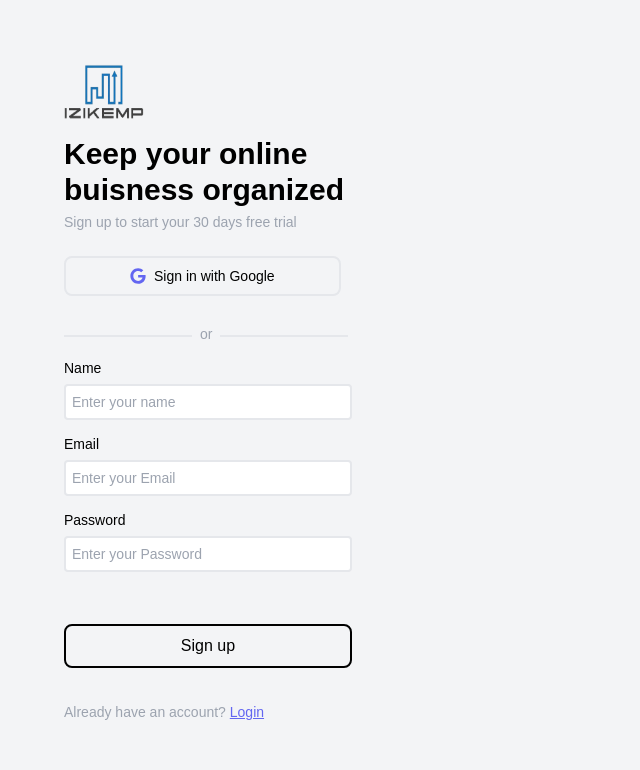
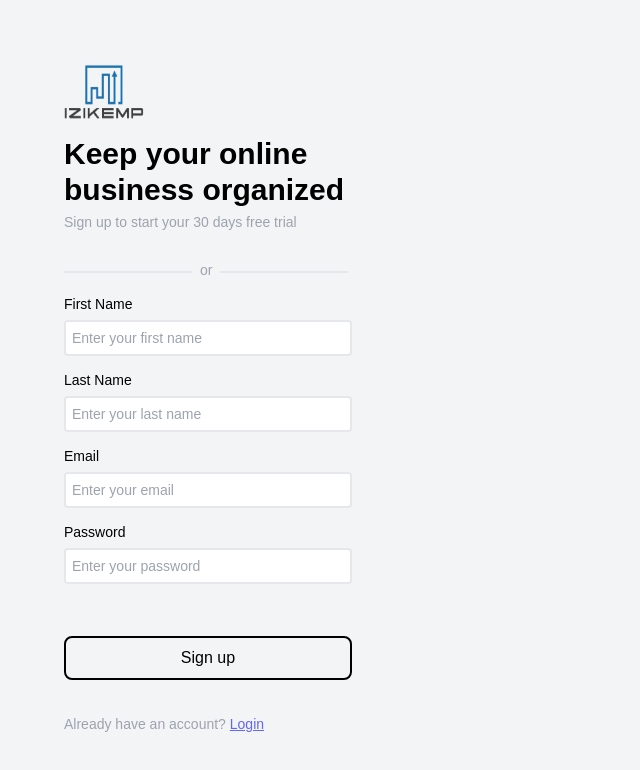
Before and after one commit to Snipbyte/report, a Next.js app: page /components/signUp/formSection in a window 1280 px wide. Shown: the top 770 px of the page, without its empty margins (0-640 px from the left). Built offline with nearby package versions, Linux system fonts and the light colour scheme.

Commit message:
auth api's

```diff
--- a/package.json
+++ b/package.json
@@ -10,6 +10,7 @@
   },
   "dependencies": {
     "apexcharts": "^3.52.0",
+    "axios": "^1.7.7",
     "bcryptjs": "^2.4.3",
     "dotenv": "^16.4.5",
     "framer-motion": "^11.3.31",
@@ -19,6 +20,7 @@
     "react": "^18",
     "react-apexcharts": "^1.4.1",
     "react-dom": "^18",
+    "react-hook-form": "^7.53.0",
     "react-icons": "^5.3.0",
     "stripe": "^16.10.0"
   },
--- a/src/app/components/generateReportForm/page.js
+++ b/src/app/components/generateReportForm/page.js
@@ -82,10 +82,12 @@ const GenerateReportForm = () => {
     };
 
     try {
+      const token = localStorage.getItem("userToken");
       const response = await fetch("/api/generatebusinessplan", {
         method: "POST",
         headers: {
           "Content-Type": "application/json",
+          "Authorization": `Bearer ${token}`,
         },
         body: JSON.stringify(dataToSubmit),
       });
@@ -171,7 +173,7 @@ const GenerateReportForm = () => {
             className="mt-1 block w-full rounded-md shadow-sm focus:border-indigo-500 focus:ring-indigo-500 sm:text-sm p-4 border border-gray-400"
           />
           <label className="block text-sm font-medium text-gray-700 mt-4">
-            Expected Monthly Sales Quantity
+            Expected Yearly Sales Quantity
           </label>
           <input
             type="number"
@@ -196,7 +198,7 @@ const GenerateReportForm = () => {
         <div className="mb-4">
           <h2 className="text-lg font-semibold">Costs</h2>
           <label className="block text-sm font-medium text-gray-700">
-            Monthly Fixed Costs
+            Yearly Fixed Costs
           </label>
           <input
             type="number"
--- a/src/app/components/login/formSection/page.js
+++ b/src/app/components/login/formSection/page.js
@@ -1,29 +1,63 @@
+"use client";
 import Image from "next/image";
 import Link from "next/link";
-import React from "react";
-import { FaGoogle } from "react-icons/fa";
+import React, { useState } from "react";
+import { useForm } from "react-hook-form";
+import axios from "axios";
+import { useRouter } from "next/navigation";
+
 const FormSection = () => {
+  // Manage form state and errors
+  const {
+    register,
+    handleSubmit,
+    formState: { errors },
+  } = useForm();
+  const [loading, setLoading] = useState(false);
+  const router = useRouter();
+
+  // Handle form submission
+  const onSubmit = async (data) => {
+    setLoading(true); // Set loading to true
+    try {
+      const response = await axios.post("/api/user/login", data);
+      alert(response.data.message);
+      setLoading(false);
+      localStorage.setItem("userToken",response.data.token);
+      router.push("/user/dashboard");
+    } catch (error) {
+      console.error("Login error:", error);
+      alert(error.response?.data?.message || "Login failed");
+      setLoading(false);
+    }
+  };
+
   return (
     <div className="md:w-1/2 w-full bg-lightCard  md:p-16 p-10">
       <Link href="/">
-        <Image className='w-20 h-14 mb-4' src="/images/logo.png" width={1000} height={1000} alt="Logo" />
+        <Image
+          className="w-20 h-14 mb-4"
+          src="/images/logo.png"
+          width={1000}
+          height={1000}
+          alt="Logo"
+        />
       </Link>
       <h2 className="text-3xl font-bold">
         Keep your online <br />
-        buisness organized
+        business organized
       </h2>
       <p className="text-sm text-paraColor mt-1">
         Sign up to start your 30 days free trial
       </p>
-      <div className="flex items-center gap-2 border-2 w-fit px-16 py-2 rounded-lg mt-6">
-        <FaGoogle className="text-btnColor" />
-        <p className="text-sm">Sign in with Google</p>
-      </div>
+
       <div className="flex items-center gap-2">
         <div className="border mt-8 w-32"></div>
         <p className="text-sm mt-7 text-paraColor">or</p>
         <div className="border mt-8 w-32"></div>
       </div>
+
+      <form onSubmit={handleSubmit(onSubmit)}>
         <div className="mt-3">
           <label className="text-sm">Email</label>
           <br />
@@ -31,8 +65,19 @@ const FormSection = () => {
             type="email"
             placeholder="Enter your Email"
             className="text-sm outline-none w-72 border-2 rounded p-1.5 mt-1"
+            {...register("email", {
+              required: "Email is required",
+              pattern: {
+                value: /^[^\s@]+@[^\s@]+\.[^\s@]+$/,
+                message: "Enter a valid email address",
+              },
+            })}
           />
+          {errors.email && (
+            <p className="text-red-600 text-sm">{errors.email.message}</p>
+          )}
         </div>
+
         <div className="mt-3">
           <label className="text-sm">Password</label>
           <br />
@@ -40,12 +85,38 @@ const FormSection = () => {
             type="password"
             placeholder="Enter your Password"
             className="text-sm outline-none w-72 border-2 rounded p-1.5 mt-1"
+            {...register("password", {
+              required: "Password is required",
+              minLength: {
+                value: 6,
+                message: "Password must be at least 6 characters long",
+              },
+            })}
           />
+          {errors.password && (
+            <p className="text-red-600 text-sm">{errors.password.message}</p>
+          )}
         </div>
+
         <div className="mt-5">
-        <button className="text-black border-2 w-72 p-2 my-8 rounded-lg border-black hover:text-white hover:bg-black duration-700">Login</button>
+          <button
+            type="submit"
+            disabled={loading} // Disable button when loading
+            className={`text-black border-2 w-72 p-2 my-8 rounded-lg border-black duration-700 ${
+              loading ? "bg-gray-400" : "hover:text-white hover:bg-black"
+            }`}
+          >
+            {loading ? "Please wait..." : "Login"}
+          </button>
         </div>
-      <Link href="signup" className="text-sm my-2 text-paraColor">Dont't have an account? <span className="text-btnColor underline hover:text-hoverBtnColor">Signup</span></Link>
+      </form>
+
+      <Link href="signup" className="text-sm my-2 text-paraColor">
+        Don't have an account?{" "}
+        <span className="text-btnColor underline hover:text-hoverBtnColor">
+          Signup
+        </span>
+      </Link>
     </div>
   );
 };
--- a/src/app/components/signUp/formSection/page.js
+++ b/src/app/components/signUp/formSection/page.js
@@ -1,64 +1,167 @@
-import Image from 'next/image'
-import Link from 'next/link'
-import React from 'react'
-import { FaGoogle } from 'react-icons/fa'
+"use client";
+import Image from "next/image";
+import Link from "next/link";
+import React, { useState } from "react";
+import { useForm } from "react-hook-form";
+import axios from "axios";
+import { useRouter } from "next/navigation";
 
 const FormSection = () => {
+  const {
+    register,
+    handleSubmit,
+    formState: { errors },
+    reset,
+  } = useForm();
+  const router = useRouter();
+  const [isSubmitting, setIsSubmitting] = useState(false); // New state to handle button state
+
+  const onSubmit = async (data) => {
+    setIsSubmitting(true); // Disable button and show loading text
+    try {
+      const response = await axios.post("/api/user/register", data);
+      alert(response.data.message);
+      reset(); // Reset form after successful registration
+      router.push("/login");
+    } catch (error) {
+      console.error("Error registering user:", error);
+      alert(error.response?.data?.message || "Failed to register user");
+    } finally {
+      setIsSubmitting(false); // Re-enable the button
+    }
+  };
+
   return (
-    <div className="md:w-1/2 w-full bg-lightCard  md:p-16 p-10">
+    <div className="md:w-1/2 w-full bg-lightCard md:p-16 p-10">
       <Link href="/">
-        <Image className='w-20 h-14 mb-4' src="/images/logo.png" width={1000} height={1000} alt="Logo" />
+        <Image
+          className="w-20 h-14 mb-4"
+          src="/images/logo.png"
+          width={1000}
+          height={1000}
+          alt="Logo"
+        />
       </Link>
       <h2 className="text-3xl font-bold">
         Keep your online <br />
-        buisness organized
+        business organized
       </h2>
       <p className="text-sm text-paraColor mt-1">
         Sign up to start your 30 days free trial
       </p>
-      <div className="flex items-center gap-2 border-2 w-fit px-16 py-2 rounded-lg mt-6">
-        <FaGoogle className="text-btnColor" />
-        <p className="text-sm">Sign in with Google</p>
-      </div>
       <div className="flex items-center gap-2">
         <div className="border mt-8 w-32"></div>
         <p className="text-sm mt-7 text-paraColor">or</p>
         <div className="border mt-8 w-32"></div>
       </div>
+
+      <form onSubmit={handleSubmit(onSubmit)}>
+        {/* First Name Input */}
         <div className="mt-3">
-        <label className="text-sm">Name</label>
+          <label className="text-sm">First Name</label>
           <br />
           <input
             type="text"
-          placeholder="Enter your name"
+            placeholder="Enter your first name"
             className="text-sm outline-none w-72 border-2 rounded p-1.5 mt-1"
+            {...register("firstname", {
+              required: "First name is required",
+              minLength: {
+                value: 2,
+                message: "Name should be at least 2 characters",
+              },
+            })}
           />
+          {errors.firstname && (
+            <p className="text-red-600 text-sm">{errors.firstname.message}</p>
+          )}
         </div>
+
+        {/* Last Name Input */}
+        <div className="mt-3">
+          <label className="text-sm">Last Name</label>
+          <br />
+          <input
+            type="text"
+            placeholder="Enter your last name"
+            className="text-sm outline-none w-72 border-2 rounded p-1.5 mt-1"
+            {...register("lastname", {
+              required: "Last name is required",
+              minLength: {
+                value: 2,
+                message: "Name should be at least 2 characters",
+              },
+            })}
+          />
+          {errors.lastname && (
+            <p className="text-red-600 text-sm">{errors.lastname.message}</p>
+          )}
+        </div>
+
+        {/* Email Input */}
         <div className="mt-3">
           <label className="text-sm">Email</label>
           <br />
           <input
             type="email"
-          placeholder="Enter your Email"
+            placeholder="Enter your email"
             className="text-sm outline-none w-72 border-2 rounded p-1.5 mt-1"
+            {...register("email", {
+              required: "Email is required",
+              pattern: {
+                value: /^[^\s@]+@[^\s@]+\.[^\s@]+$/,
+                message: "Enter a valid email address",
+              },
+            })}
           />
+          {errors.email && (
+            <p className="text-red-600 text-sm">{errors.email.message}</p>
+          )}
         </div>
+
+        {/* Password Input */}
         <div className="mt-3">
           <label className="text-sm">Password</label>
           <br />
           <input
             type="password"
-          placeholder="Enter your Password"
+            placeholder="Enter your password"
             className="text-sm outline-none w-72 border-2 rounded p-1.5 mt-1"
+            {...register("password", {
+              required: "Password is required",
+              minLength: {
+                value: 6,
+                message: "Password must be at least 6 characters long",
+              },
+            })}
           />
-      </div>
-      <div className="mt-5">
-        <button className=" text-black border-2 w-72 my-8 p-2 rounded-lg border-black hover:text-white hover:bg-black duration-700">Sign up</button>
-      </div>
-      <Link href="login" className="text-sm my-2 text-paraColor">Already have an account? <span className="text-btnColor underline hover:text-hoverBtnColor">Login</span></Link>
+          {errors.password && (
+            <p className="text-red-600 text-sm">{errors.password.message}</p>
+          )}
         </div>
 
-  )
-}
+        {/* Submit Button */}
+        <div className="mt-5">
+          <button
+            type="submit"
+            className={`text-black border-2 w-72 my-8 p-2 rounded-lg border-black duration-700 ${
+              isSubmitting ? "bg-gray-400 cursor-not-allowed" : "hover:text-white hover:bg-black"
+            }`}
+            disabled={isSubmitting}
+          >
+            {isSubmitting ? "Please wait..." : "Sign up"}
+          </button>
+        </div>
+      </form>
 
-export default FormSection
+      <Link href="login" className="text-sm my-2 text-paraColor">
+        Already have an account?{" "}
+        <span className="text-btnColor underline hover:text-hoverBtnColor">
+          Login
+        </span>
+      </Link>
+    </div>
+  );
+};
+
+export default FormSection;
```
Also changed, not shown: 1 other file (tests, documents, lock files or other folders). Lines whose indentation alone changed are shown as unchanged.
